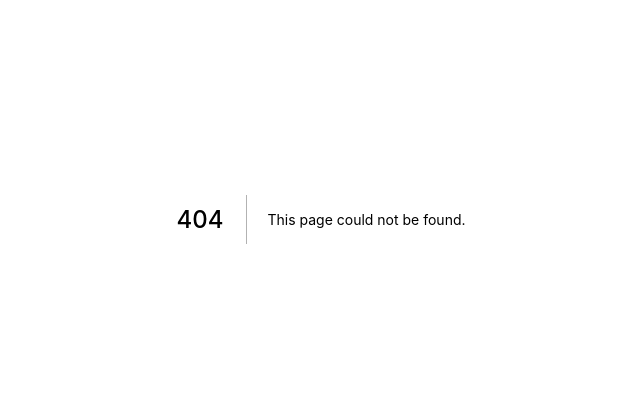
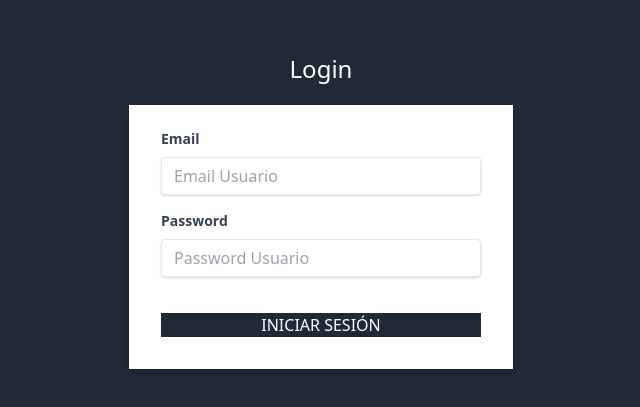
Before and after one commit to RaymonGuzman/cursoGraphQL, a Next.js app in the folder crmcliente/: page /login in a window 1280 px wide. Before the commit this address had no page. Shown: the part 181-588 px from the top of the page, without its empty margins (319-959 px from the left). Built offline with nearby package versions, Linux system fonts and the light colour scheme.

Commit message:
S14:67 S15:68 - Agregando condicion para mostrar layout diferente y Creando formulario para Login ccon Next y Tailwind

```diff
--- a/crmcliente/components/Layout.js
+++ b/crmcliente/components/Layout.js
@@ -1,6 +1,10 @@
 import React, { Fragment } from 'react';
 import Sidebar from '../components/Sidebar';
+import { useRouter } from 'next/router';
+
 const layout = ({ children }) => {
+  const router = useRouter();
+
   return (
     <Fragment>
       <head>
@@ -16,6 +20,12 @@
           rel="stylesheet"
         />
       </head>
+
+      {router.pathname === '/login' || router.pathname === '/nuevacuenta' ? (
+        <div className="bg-gray-800 min-h-screen flex flex-col justify-center">
+          <div>{children}</div>
+        </div>
+      ) : (
         <div className="bg-gray-200 min-h-screen">
           <div className="flex min-h-screen">
             <Sidebar />
@@ -24,6 +34,7 @@
             </main>
           </div>
         </div>
+      )}
     </Fragment>
   );
 };
--- /dev/null
+++ b/crmcliente/pages/login.js
@@ -0,0 +1,55 @@
+import React, { Fragment } from 'react';
+import Layout from '../components/Layout';
+
+const login = () => {
+  return (
+    <div>
+      <Layout>
+        <h1 className="text-2xl text-center text-white font-light"> Login </h1>
+
+        <div className="flex justify-center mt-5">
+          <div className="w-full max-w-sm">
+            <form className="bg-white shadow-md px-8 pt-6 pb-8 mb-4">
+              <div className="mb-4">
+                <label
+                  className="block text-gray-700 text-sm font-bold mb-2"
+                  htmlFor="email"
+                >
+                  Email
+                </label>
+                <input
+                  className="shadow appearance-none border rounded w-full py-2 px-3 text-gray-700 leading-tight focus:shadow-outline"
+                  id="email"
+                  type="email"
+                  placeholder="Email Usuario"
+                ></input>
+              </div>
+              <div className="mb-4">
+                <label
+                  className="block text-gray-700 text-sm font-bold mb-2"
+                  htmlFor="password"
+                >
+                  Password
+                </label>
+                <input
+                  className="shadow appearance-none border rounded w-full py-2 px-3 text-gray-700 leading-tight focus:shadow-outline"
+                  id="password"
+                  type="password"
+                  placeholder="Password Usuario"
+                ></input>
+              </div>
+
+              <input
+                type="submit"
+                className="bg-gray-800 w-full mt-5 text-white uppercase hover:bg-gray-600"
+                value="Iniciar Sesión"
+              ></input>
+            </form>
+          </div>
+        </div>
+      </Layout>
+    </div>
+  );
+};
+
+export default login;
```
Also changed, not shown: crmcliente/pages/nuevacuenta.js (added, +14 -0 lines). Lines whose indentation alone changed are shown as unchanged.
